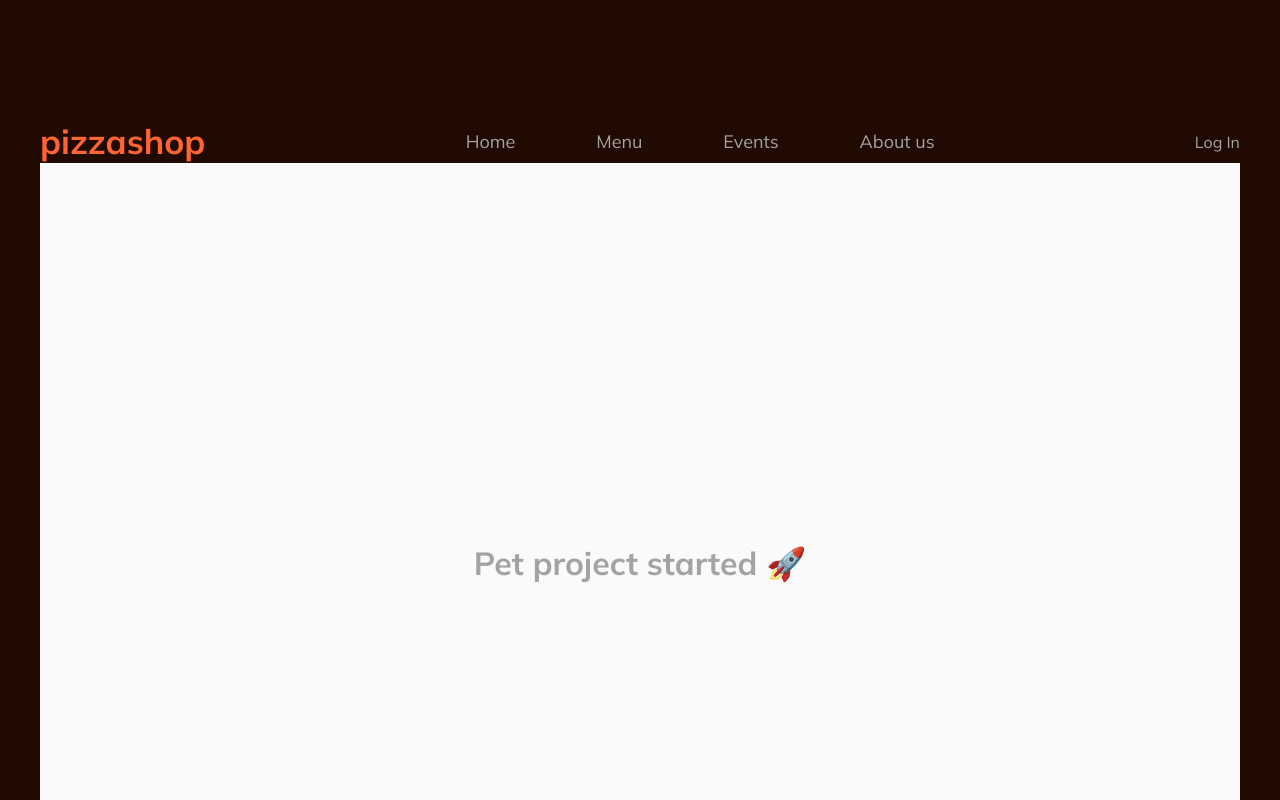
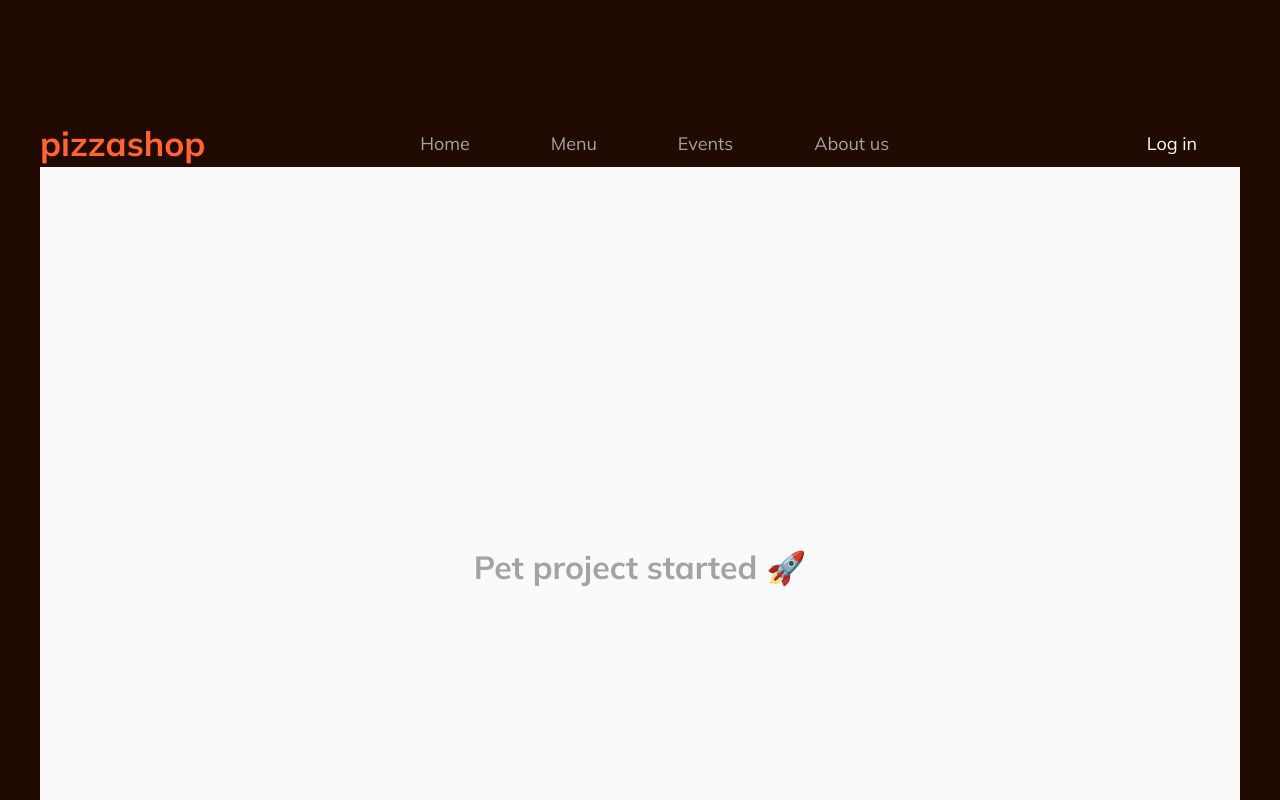
Before and after one commit to kaliollayeva/pizza-pet, a Next.js app: page / in a window 1280 px wide. Shown: the top 800 px of the page. Built offline with nearby package versions, Linux system fonts and the light colour scheme.

Commit message:
feat: some changes related to Button

```diff
--- a/src/widgets/Header/Header.module.css
+++ b/src/widgets/Header/Header.module.css
@@ -12,6 +12,11 @@
 }
 
 .link {
-  font-size: 18px;
+  font-size: 1.125rem;
   color: var(--color-text);
 }
+
+.button {
+  max-width: 136px;
+  width: 100%;
+}
--- a/src/widgets/Header/Header.tsx
+++ b/src/widgets/Header/Header.tsx
@@ -1,5 +1,6 @@
 import Link from 'next/link';
 import styles from './Header.module.css';
+import Button from '../../shared/ui/Button/Button';
 
 export default function Header() {
   return (
@@ -19,7 +20,10 @@ export default function Header() {
           About us
         </Link>
       </nav>
-      <p>Log In</p>
+
+      <div className={styles.button}>
+        <Button variant={'primary'}>Log in</Button>
+      </div>
     </div>
   );
 }
```
